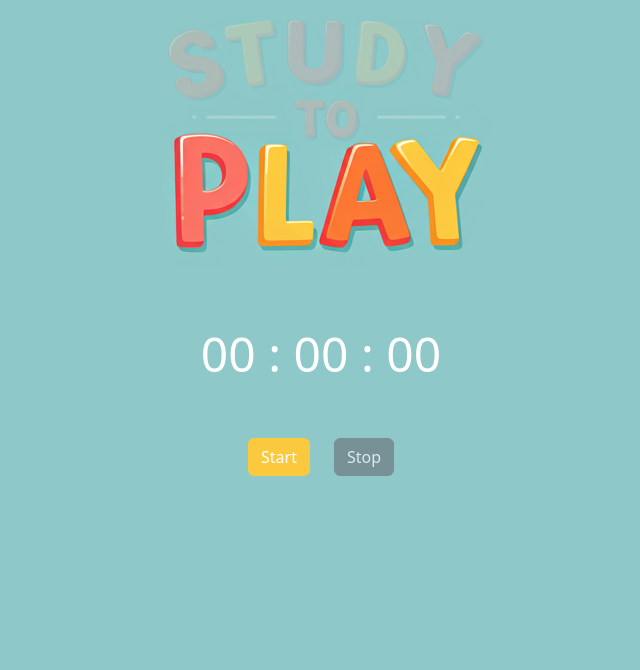
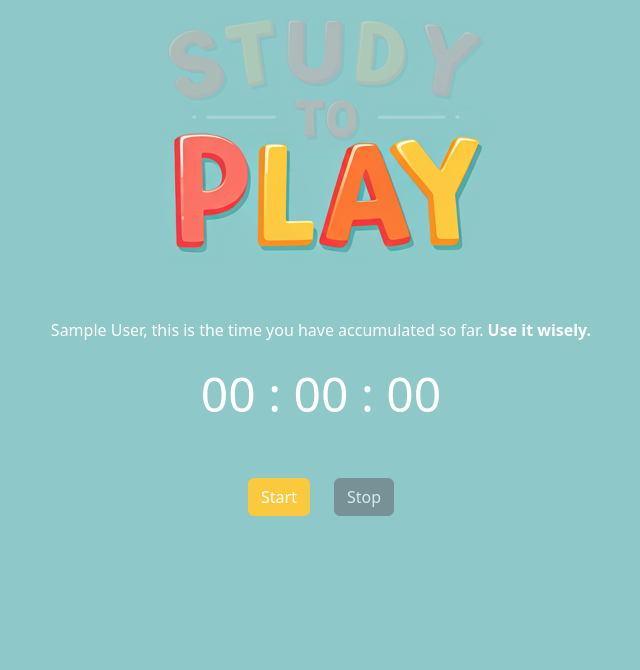
Before and after one commit to dsveraa/studytoplay, a Flask app: page /use_time in a window 1280 px wide. Shown: the top 670 px of the page, without its empty margins (319-959 px from the left). Run offline with Flask 3, Linux system fonts and the light colour scheme; the visitor is signed in with stand-in values (Sample User, id 1); some libraries are stand-ins or nearby versions.

Commit message:
mensaje personalizado en use_time

```diff
--- a/app/routes.py
+++ b/app/routes.py
@@ -237,6 +237,7 @@ def register_routes(app):
             return redirect(url_for("login"))
 
         usuario_id = session.get("usuario_id")
+        username = session.get("usuario_nombre")
         tiempo = Tiempo.query.filter_by(usuario_id=usuario_id).first()
         tiempo_valor = tiempo.tiempo if tiempo else 0
 
@@ -270,7 +271,7 @@ def register_routes(app):
             db.session.commit()
             return jsonify({'redirect': url_for('perfil')})
 
-        return render_template("use_time.html", tiempo=tiempo_valor)
+        return render_template("use_time.html", tiempo=tiempo_valor, username=username)
 
     @app.route("/registro", methods=["GET","POST"])
     def registro():
--- a/app/templates/use_time.html
+++ b/app/templates/use_time.html
@@ -4,7 +4,8 @@
 
 {% block content %}
 
-<div class="d-flex justify-content-center custom-fs-1">
+<p class="text-center text-white">{{ username }}, this is the time you have accumulated so far. <strong>Use it wisely.</strong></p>
+<div class="d-flex justify-content-center display-flex-column custom-fs-1">
   <div class="text-white">
     <span class="hour">00</span>
     <span class="colon">:</span>
```
